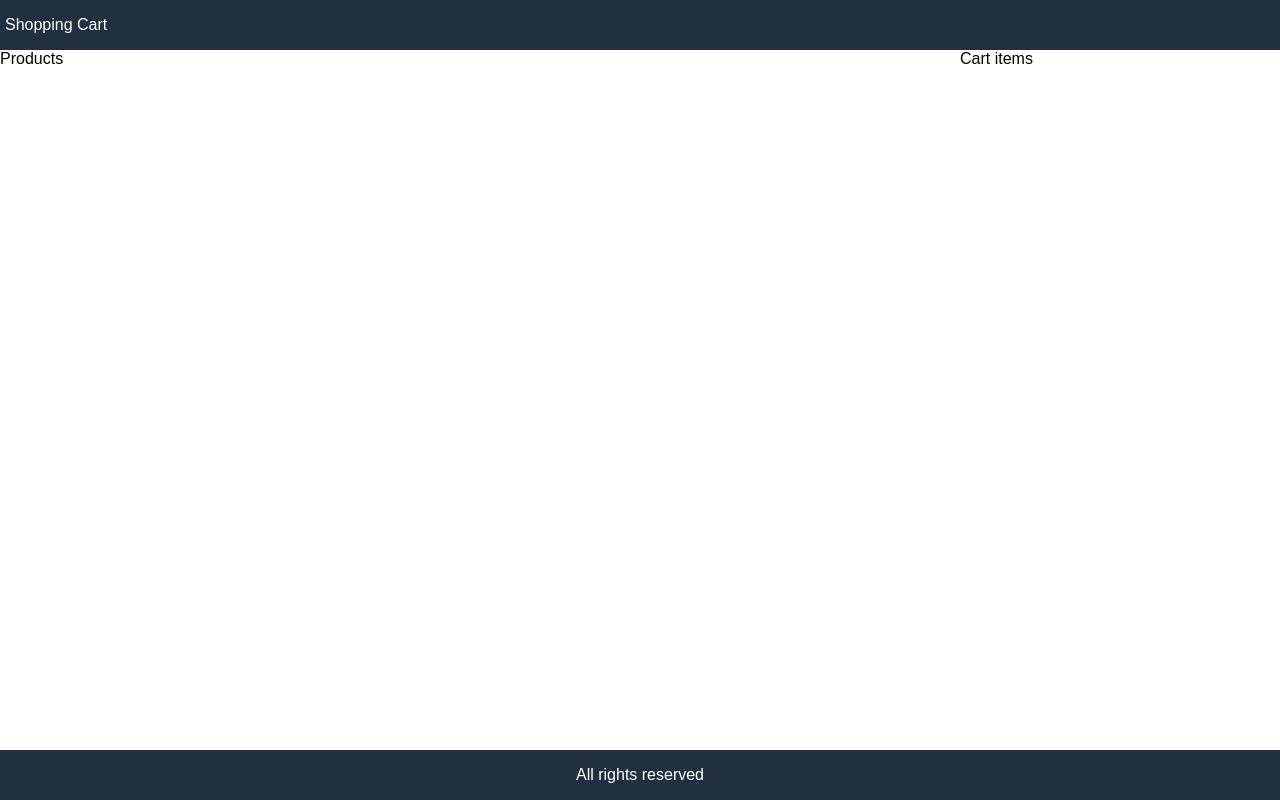
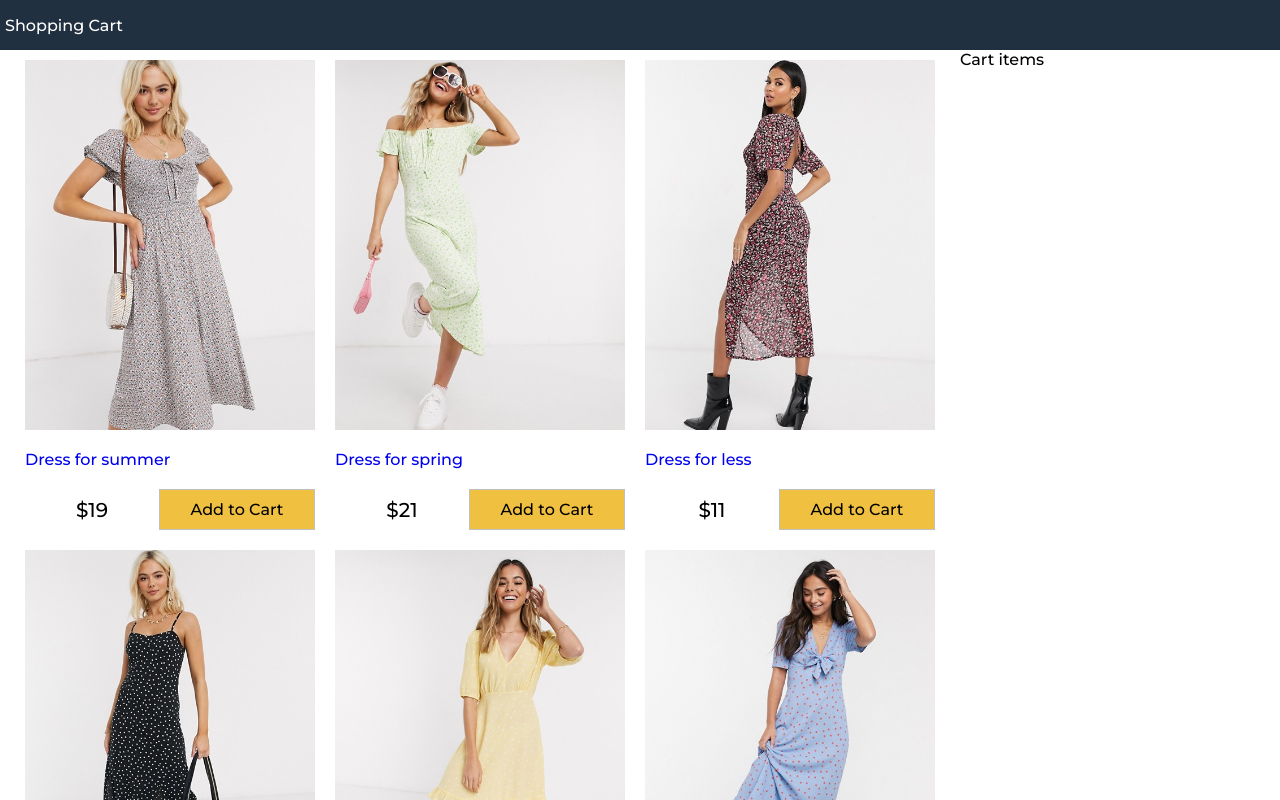
Before and after one commit to luizsaulo/scandiweb_shopping_cart, a React (Create React App) app: page / in a window 1280 px wide. Shown: the top 800 px of the page. Built offline with nearby package versions, Linux system fonts and the light colour scheme.

Commit message:
creation of the product component and addition of many style properties

```diff
--- a/src/App.js
+++ b/src/App.js
@@ -1,4 +1,5 @@
 import React from "react";
+import Products from "./components/Products";
 import data from './data.json';
 
 class App extends React.Component {
@@ -20,7 +21,7 @@
         <main>
           <div className="content">
             <div className="main">
-              Products
+              <Products products={this.state.products}></Products>
             </div>
             <div className="sidebar">
               Cart items
--- a/src/components/Products.js
+++ b/src/components/Products.js
@@ -1,4 +1,5 @@
-import React, { Component } from 'react'
+import React, { Component } from 'react';
+import formatCurrency from '../util';
 
 export default class Products extends Component {
   render() {
@@ -8,14 +9,19 @@
             {this.props.products.map(product => (
                 <li key={product._id}>
                     <div className='product'>
-                        <a href='#'>
-                            <img  src={product.image} alt='product image'> </img>
+                        <a href={'#' + product._id}>
+                            <img src={product.image} alt={product.title}></img>
                             <p>
                                 {product.title}
                             </p>
                         </a>
                         <div className='product-price'>
-
+                            <div>
+                                {formatCurrency(product.price)}
+                            </div>
+                            <button className='button primary'>
+                                Add to Cart
+                            </button>
                         </div>
                     </div>
                 </li>
--- a/src/data.json
+++ b/src/data.json
@@ -2,14 +2,14 @@
     "products":[
         { "_id": "dress1",
             "title": "Dress for summer",
-            "image": "/images/dress1.jpeg",
+            "image": "/images/dress1.jpg",
             "description": "The ultimate summer jam",
             "price": 19,
             "availableSizes": ["XL", "XXL"]
         },
         { "_id": "dress2",
             "title": "Dress for spring",
-            "image": "/images/dress2.jpeg",
+            "image": "/images/dress2.jpg",
             "description": "Spring as it comes",
             "price": 21,
             "availableSizes": ["M", "S", "L"]
@@ -17,7 +17,7 @@
         {
             "_id": "dress3",
             "title": "Dress for less",
-            "image": "/images/dress3.jpeg",
+            "image": "/images/dress3.jpg",
             "description": "The best option for low budget",
             "price": 11,
             "availableSizes": ["S", "SS", "M", "L"]
@@ -25,7 +25,7 @@
         {
             "_id": "dress4",
             "title": "Fatal dress",
-            "image": "/images/dress4.jpeg",
+            "image": "/images/dress4.jpg",
             "description": "Be irresistible on this one",
             "price": 25,
             "availableSizes": ["S", "M", "L", "XL"]
@@ -33,7 +33,7 @@
         {
             "_id": "dress5",
             "title": "Passion in the air",
-            "image": "/images/dress5.jpeg",
+            "image": "/images/dress5.jpg",
             "description": "Be charming and elegant",
             "price": 19,
             "availableSizes": ["SS", "S", "M", "L", "XL", "XXL"]
@@ -41,7 +41,7 @@
         {
             "_id": "dress6",
             "title": "Look fresh and shiny",
-            "image": "/images/dress6.jpeg",
+            "image": "/images/dress6.jpg",
             "description": "Share all the glow there is inside of you",
             "price": 21,
             "availableSizes": ["SS", "S", "M", "L", "XL", "XXL"]
--- a/src/index.css
+++ b/src/index.css
@@ -1,3 +1,5 @@
+@import url('https://fonts.googleapis.com/css2?family=Montserrat:wght@500&display=swap');
+
 html {
   font-size: 62.5%;
   box-sizing: border-box;
@@ -8,9 +10,13 @@
   margin: 0;
 }
 
-body, input, select, textarea {
+body, input, select, button, textarea {
+  font-family: Montserrat, Arial, Helvetica, sans-serif;
   font-size: 1.6rem;
-  font-family: Arial, Helvetica, sans-serif;
+}
+
+a {
+  text-decoration: none;
 }
 
 .grid-container {
@@ -66,3 +72,64 @@
 .sidebar {
   flex: 1 20rem;
 }
+
+/* products */
+
+.products{
+  display: flex;
+  flex-wrap: wrap;
+  justify-content: center;
+  align-items: center;
+  padding: 0;
+  margin: 0;
+  list-style-type: none;
+}
+
+.products li {
+  flex: 0 1 29rem;
+  height: 47rem;
+  padding: 1rem;
+}
+
+.product{
+  display: flex;
+  flex-direction: column;
+  justify-content: space-between;
+  height: 100%;
+}
+
+.product img {
+  max-width: 37rem;
+  max-height: 37rem;
+}
+
+.product-price {
+  display: flex;
+  justify-content: space-between;
+  align-items: center;
+}
+
+.product-price div,
+.product-price button {
+  text-align: center;
+  flex: 1;
+}
+
+.product-price div {
+  font-size: 2rem;
+}
+
+.button {
+  padding: 1rem;
+  border: 0.1rem #c0c0c0 solid;
+  background-color: #f0f0f0;
+  cursor: pointer;
+}
+
+.button:hover{
+  border: 0.1rem #808080 solid;
+}
+
+.button.primary {
+  background-color: #f0c040;
+}
--- /dev/null
+++ b/src/util.js
@@ -0,0 +1,3 @@
+export default function formatCurrency(num) {
+    return "$" + Number(num.toFixed(1)).toLocaleString() + " ";
+}
```
